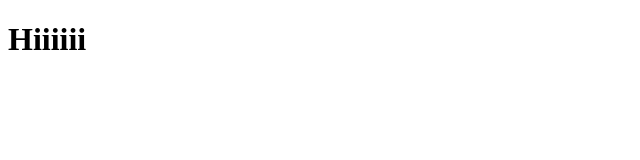
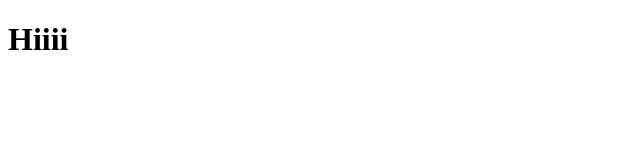
Before and after one commit to kcheverie/juno-git, a plain HTML site: page index.html in a window 1280 px wide. Shown: the full height of the page, 0-640 px from the left. Drawn offline with Linux system fonts and the light colour scheme.

Commit message:
update heading

```diff
--- a/index.html
+++ b/index.html
@@ -7,7 +7,7 @@
     <title>Document</title>
 </head>
 <body>
-    <h1>Hiiiiii</h1>
+    <h1>Hiiii</h1>
 
 </body>
 </html>
```
